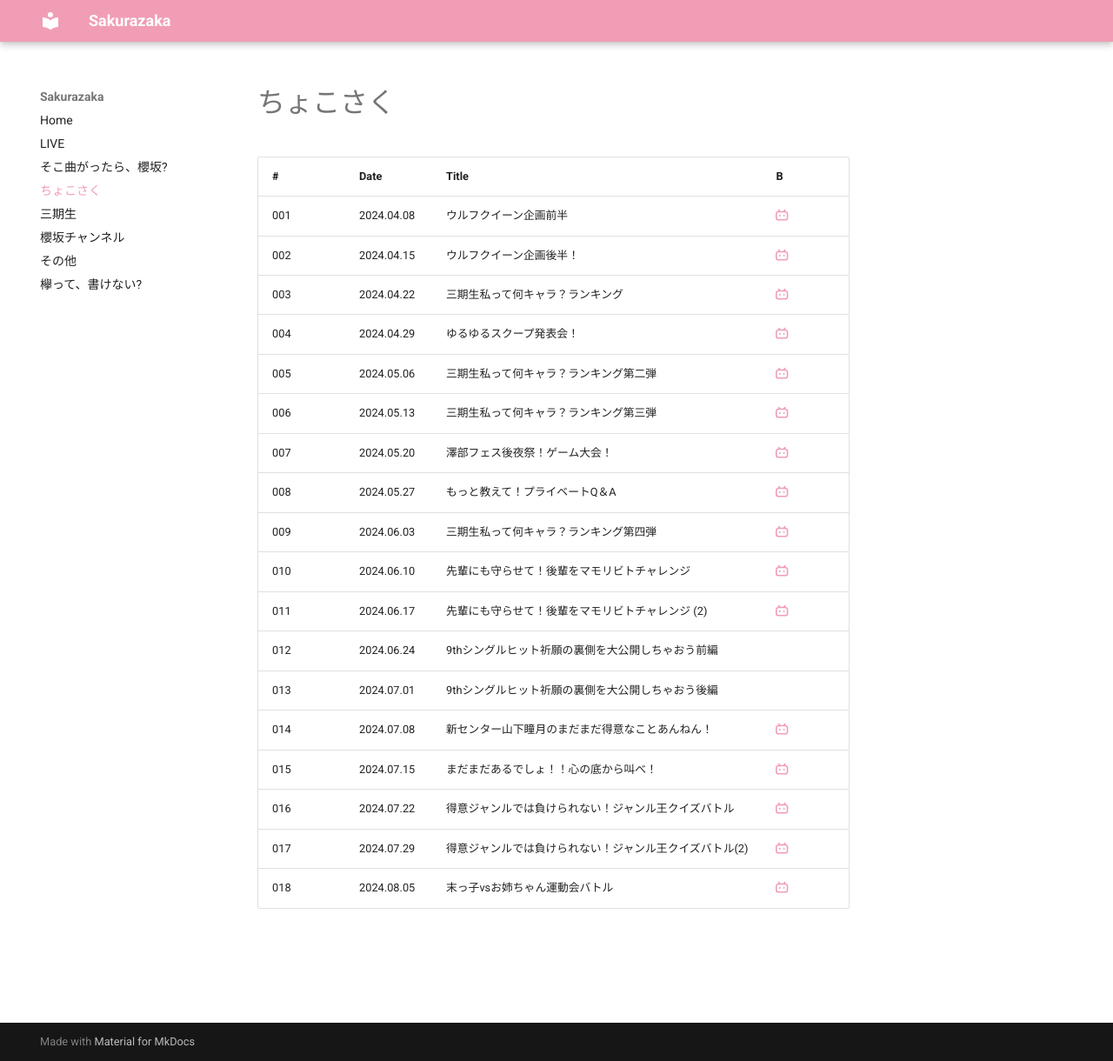
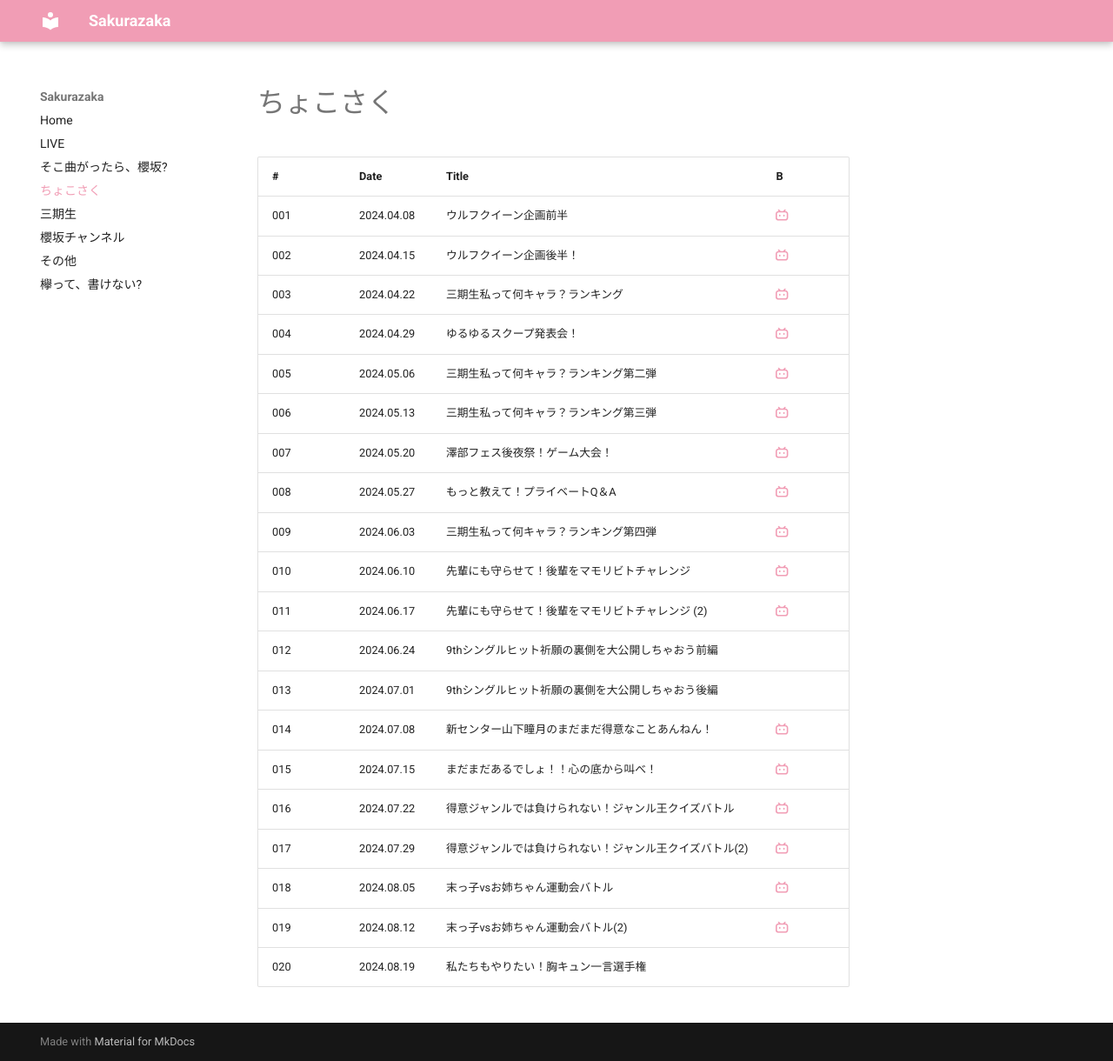
Before and after one commit to aki-192/sakura, an MkDocs documentation site: the page built from docs/chokosaku.md, in a window 1280 px wide and 1220 px high. Shown: the whole window at 87% size. Built offline with MkDocs 1.6.1 and Material for MkDocs 9.7.7, drawn with Linux system fonts in a browser that asks for light colours.

Commit message:
Update chokosaku.md

```diff
--- a/docs/chokosaku.md
+++ b/docs/chokosaku.md
@@ -24,3 +24,5 @@ title: ちょこさく
 | 016 | 2024.07.22 | 得意ジャンルでは負けられない！ジャンル王クイズバトル | [:simple-bilibili:](https://www.bilibili.com/video/BV1ux4y1s7fJ/) |
 | 017 | 2024.07.29 | 得意ジャンルでは負けられない！ジャンル王クイズバトル(2) | [:simple-bilibili:](https://www.bilibili.com/video/BV1mw4m1k7hz/) |
 | 018 | 2024.08.05 | 末っ子vsお姉ちゃん運動会バトル | [:simple-bilibili:](https://www.bilibili.com/video/BV12hayeVERh/) |
+| 019 | 2024.08.12 | 末っ子vsお姉ちゃん運動会バトル(2) | [:simple-bilibili:](https://www.bilibili.com/video/BV1KopdeQEpj/) |
+| 020 | 2024.08.19 | 私たちもやりたい！胸キュン一言選手権 | |
```
